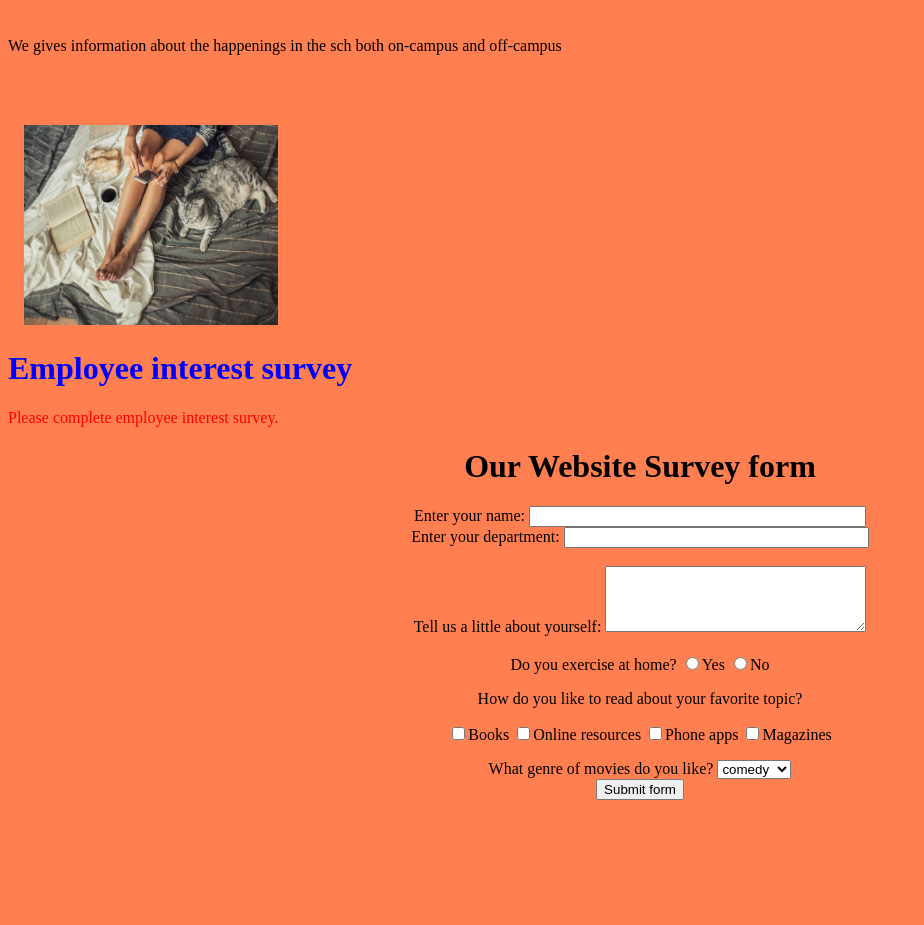
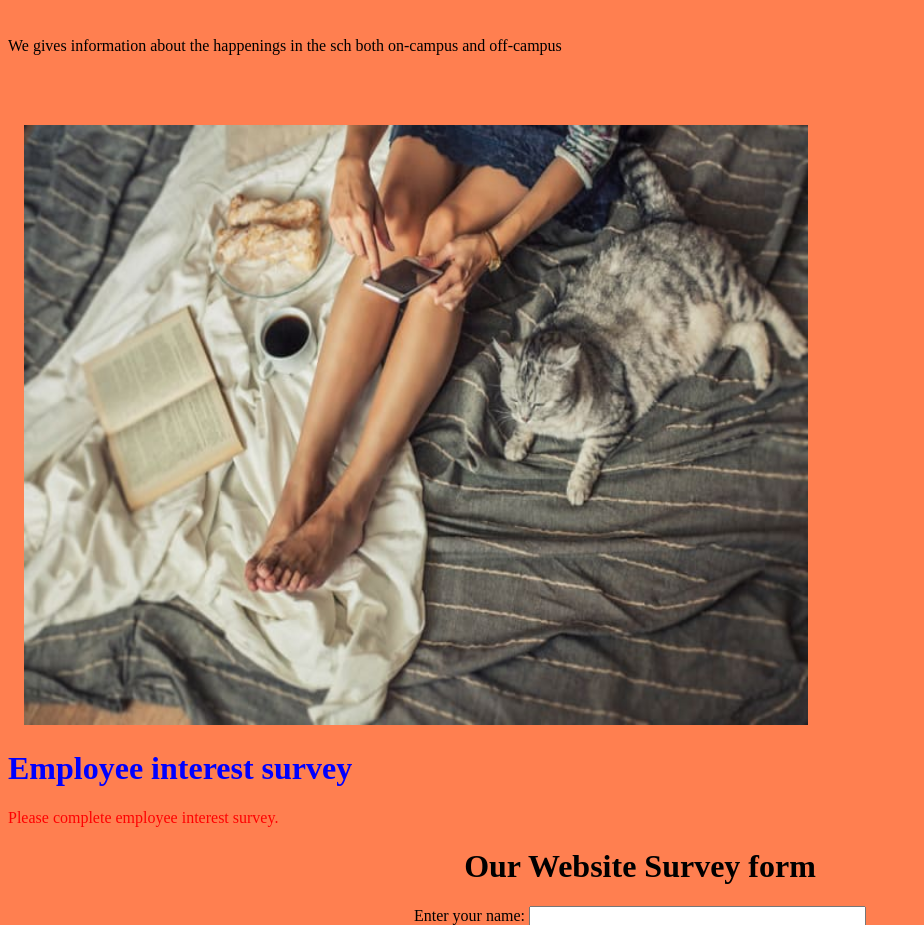
Before and after one commit to SalmanArab/Salman123, a plain HTML site: page Ass.html in a window 1280 px wide. Shown: the part 1540-2465 px from the top of the page, without its empty margins (0-924 px from the left). Before the commit the page ends 2348 px from the top, so only its background shows below. Drawn offline with Linux system fonts and the light colour scheme.

Commit message:
Update Ass.html

```diff
--- a/Ass.html
+++ b/Ass.html
@@ -78,7 +78,7 @@ We gives information about the happenings in the sch both on-campus and off-camp
 </div>
 
 
-<img src="website.jpg" alt="Mywebimg.com" width="254" height="200">
+<img src="website.jpg" alt="Mywebimg.com" width="784" height="600">
 
 
 
```
